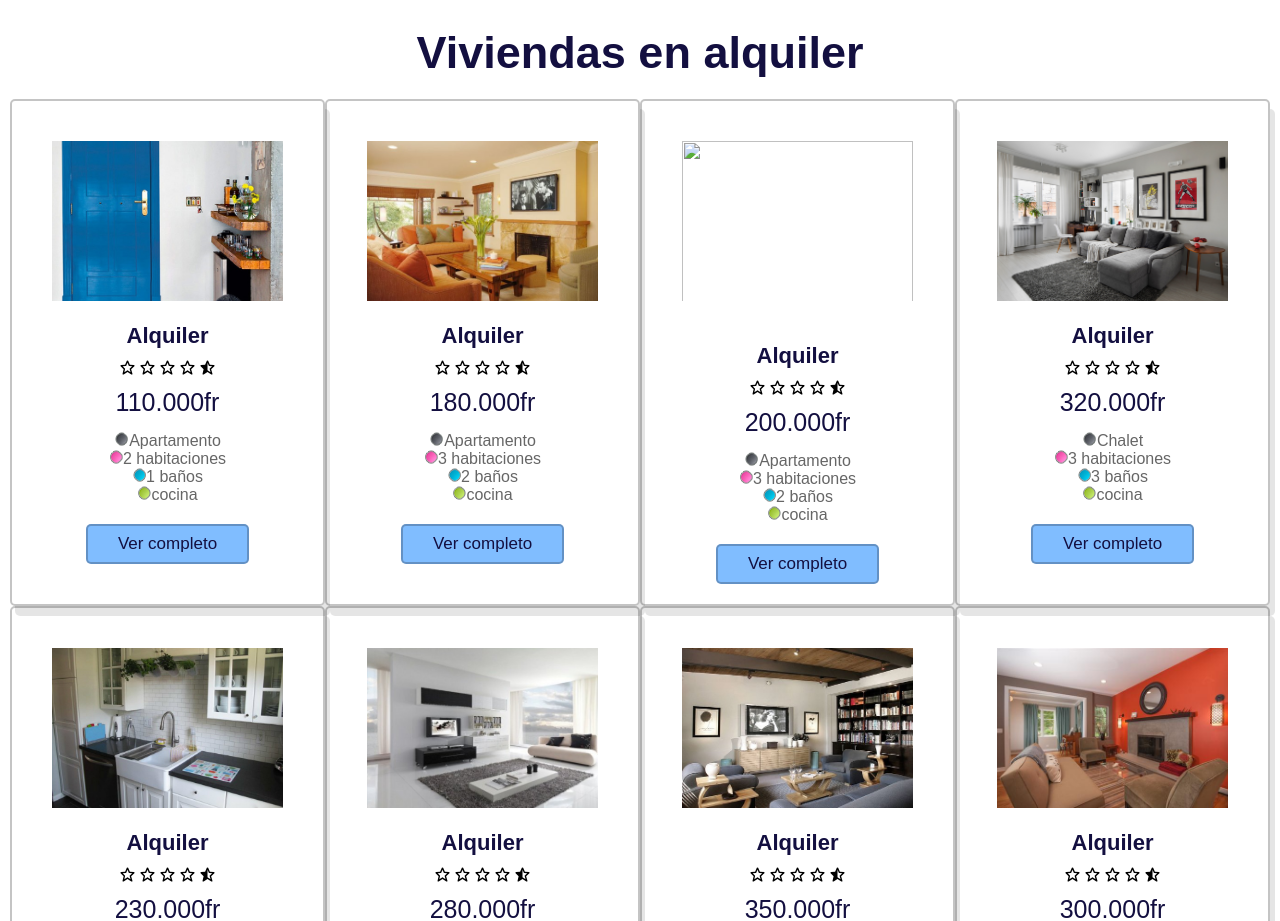
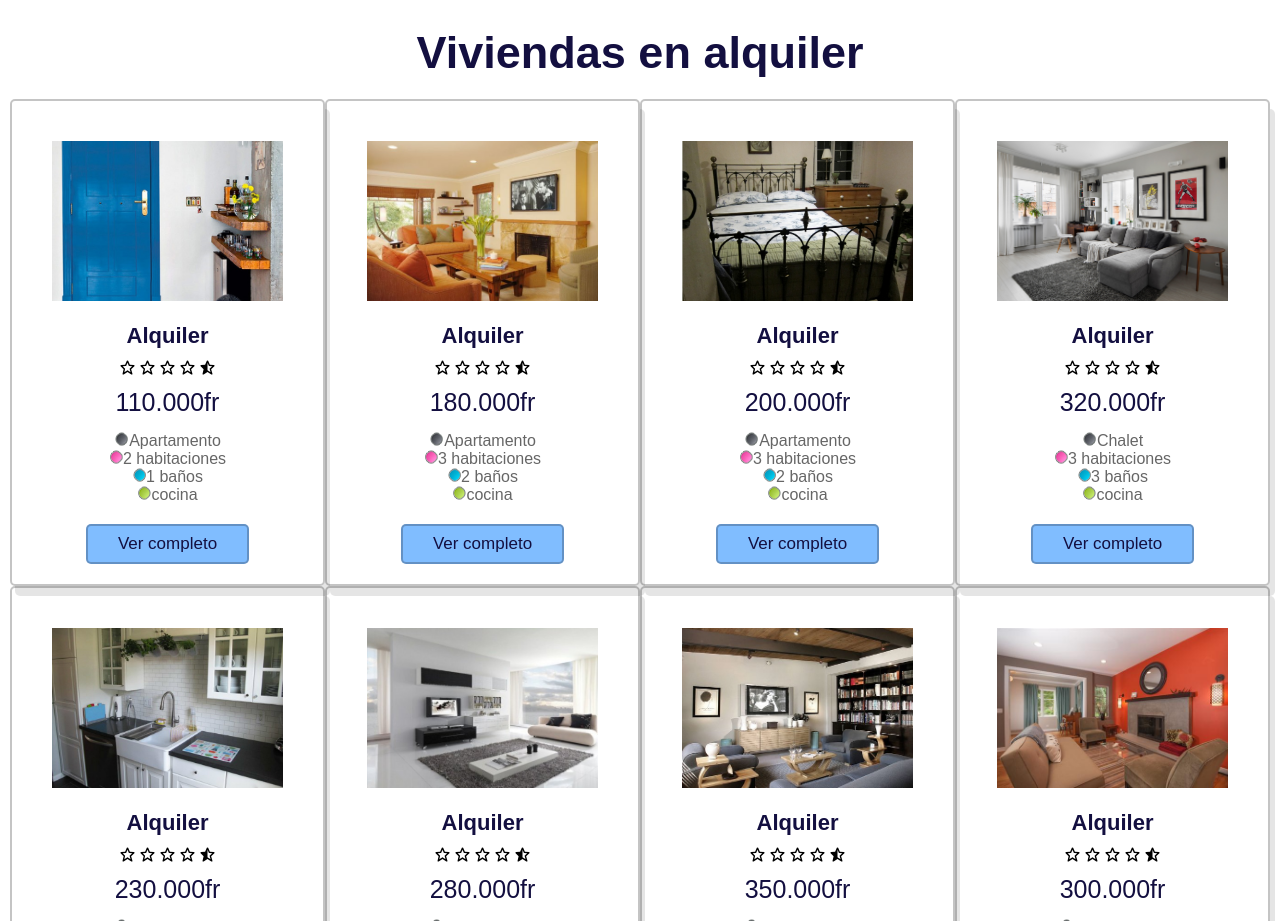
Before and after one commit to Urbano90/inmobiliaria, a plain HTML site: page index.html in a window 1280 px wide. Shown: the part 2040-2961 px from the top of the page. Drawn offline with Linux system fonts and the light colour scheme.

Commit message:
he agregado una imagen que faltaba

```diff
--- a/index.html
+++ b/index.html
@@ -230,7 +230,7 @@
                      </div>
 
                      <div class="swiper-slade box">
-                        <img class="img-alquiler" src="./img/img5.jpg" alt="">
+                        <img class="img-alquiler" src="./img/img15.jpg" alt="">
                         <h3>Alquiler</h3>
                         <div class="stars">
                          <img src="./img/bx-star.svg" alt="">
```
